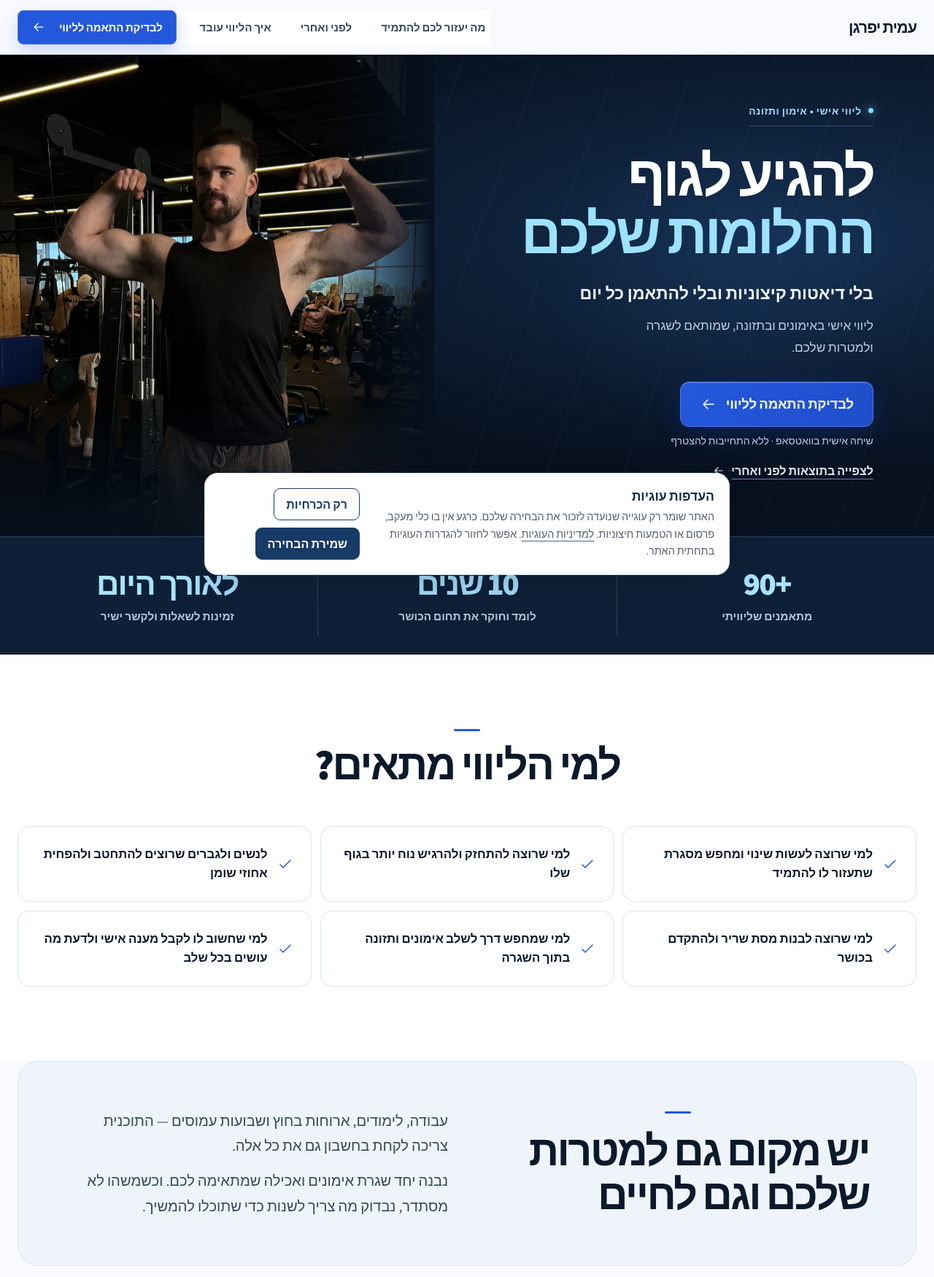
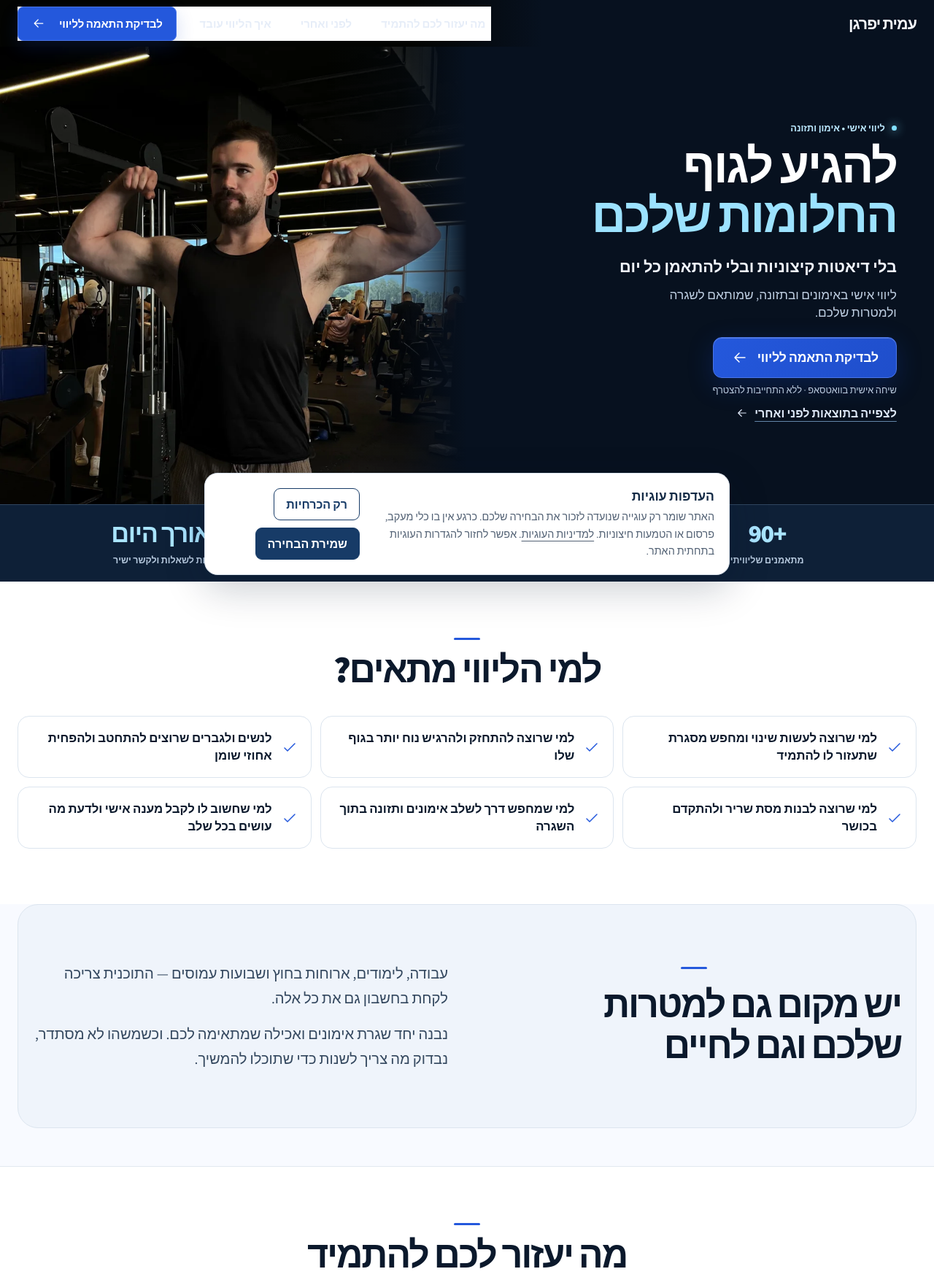
Before and after one commit to amiti00111-cpu/amitifargan, a website built with Vite: page index.html in a window 1280 px wide. Shown: the top 1750 px of the page at 73% size. Built offline with nearby package versions, Linux system fonts and the light colour scheme.

Commit message:
Mobile-first photo-led hero and sampled dark header

```diff
--- a/src/premium.css
+++ b/src/premium.css
@@ -453,3 +453,97 @@ body {background:#f8faff;color:#0b192c;}
   .premium-carousel-bar {gap:8px;text-align:center;}
 }
 @media(max-width:374px){.hero h1{font-size:2.42rem;}.result-frame{height:225px;}}
+
+/* Mobile-first 5.0 — photo/header seam sampled from the upper displayed crop. */
+:root {--mf-photo-edge:#030402;--mf-dark:#07111f;}
+.site-header {background:var(--mf-photo-edge);border:0;box-shadow:none;backdrop-filter:none;}
+.site-header .brand {color:#f7f9fc;}
+.site-header .header-nav>a:not(.button) {color:#e6edf8;}
+.site-header .menu-toggle {background:transparent;color:white;border-color:#ffffff40;box-shadow:none;}
+.site-header :focus-visible {outline-color:#bce9ff;}
+.header-inner {height:56px;}
+#top {background:var(--mf-dark);}
+.hero {display:flex;flex-direction:column;width:100%;margin:0;min-height:0;background:var(--mf-dark);border-radius:0;gap:0;isolation:isolate;}
+.hero::before,.hero-copy::before {display:none;}
+.hero-media,.hero-photo .hero-media {order:-1;height:auto;min-height:0;width:100%;aspect-ratio:1.18;max-height:420px;background:var(--mf-photo-edge);mask-image:none;}
+.hero-media>img {object-fit:cover;object-position:50% 25%;filter:none;animation:none;}
+.hero-overlay {background:linear-gradient(0deg,#07111f 0%,#07111f40 12%,transparent 28%);}
+.hero-photo-tag {display:none;}
+.hero-copy {padding:18px 20px 25px;min-height:0;text-align:center;align-items:center;gap:0;}
+.hero-kicker {font-size:.8rem;letter-spacing:0;border:0;padding:0;margin:0 0 9px;color:#bce9ff;}
+.hero h1 {font-size:clamp(2.08rem,9.2vw,3.55rem);line-height:1.04;letter-spacing:-.035em;margin:0;}
+.hero-subtitle {font-size:clamp(1.01rem,4.35vw,1.22rem);line-height:1.35;margin:11px 0 0;}
+.hero-description {font-size:1rem;line-height:1.4;margin:7px 0 0;max-width:35ch;}
+.hero-button {width:100%;min-height:52px;margin:16px 0 0;justify-content:center;font-size:1.1rem;}
+.signature-contact-note {font-size:.8rem;margin:8px 0 0;}
+.hero-secondary {min-height:44px;margin:0;display:flex;align-items:center;justify-content:center;}
+.signature-proof-wrap {background:#0e2037;}
+.premium-proof {width:calc(100% - 24px);padding:12px 0;gap:0;}
+.premium-proof>div {padding:8px 5px;}
+.premium-proof strong {font-size:clamp(1.25rem,5vw,2.15rem);}
+.premium-proof span {font-size:.78rem;}
+.container {width:min(1240px,calc(100% - 32px));}
+.hero.container {width:100%;}
+.section {padding-block:52px;}
+.section-heading {margin-bottom:25px;gap:12px;}
+.section-heading h2,.problem h2 {font-size:clamp(1.95rem,7.3vw,3.15rem);line-height:1.12;}
+.problem {padding:27px 20px;margin-block:0 52px;}
+.audience-grid,.feature-grid,.coaching-work-grid,.process-grid {grid-template-columns:minmax(0,1fr);gap:12px;}
+.audience-grid li,.feature-card,.coaching-work-card,.process-step {min-width:0;min-height:0;}
+.audience-grid li {padding:17px;line-height:1.45;}
+.feature-card {padding:19px 36px 19px 18px;gap:12px;}
+.coaching-work-card {padding:19px;}
+.result-pair {grid-template-columns:repeat(2,minmax(0,1fr));}
+.result-frame {height:clamp(210px,67vw,380px);}
+.results .section-heading h2 {font-size:clamp(2.1rem,8vw,4rem);}
+.results .results-help {line-height:1.5;}
+.premium-app-copy h2 {font-size:clamp(2.2rem,8.2vw,4rem);}
+.benefits {padding-top:0;}
+.cookie-banner {max-height:45dvh;overflow:auto;}
+@media(max-width:767px) {
+ .site-header .header-nav {background:#0c1b30;border-color:#3a4a60;}
+ .site-header .header-nav>a:not(.button) {color:#f0f4fc;min-height:44px;}
+ .hero-copy {width:100%;}
+ .hero-media,.hero-photo .hero-media {max-height:min(36vh,380px);}
+ .premium-app-layout,.cta-inner {grid-template-columns:minmax(0,1fr);}
+ .hero h1 span {display:inline;}
+ .hero h1 span:last-child {display:block;}
+}
+@media(max-width:374px) {
+ .header-inner {height:54px;}
+ .hero-copy {padding:13px 16px 18px;}
+ .hero h1 {font-size:2.05rem;}
+ .hero-kicker {margin-bottom:7px;}
+ .hero-media,.hero-photo .hero-media {max-height:min(34vh,280px);}
+ .hero-description {font-size:.94rem;}
+ .hero-button {margin-top:12px;}
+ .premium-proof span {font-size:.72rem;}
+}
+@media(min-width:768px) {
+ .header-inner {height:64px;}
+ .site-header {background:linear-gradient(90deg,#030402 0%,#030402 44%,#07111f 58%,#07111f 100%);}
+ .hero {display:grid;grid-template-columns:minmax(0,1fr) minmax(0,1fr);min-height:0;}
+ .hero-copy {grid-column:1;grid-row:1;text-align:right;align-items:flex-start;justify-content:center;padding:clamp(25px,4vw,68px);min-height:0;}
+ .hero h1 {font-size:clamp(2.7rem,5.1vw,5.8rem);}
+ .hero-description {max-width:40ch;font-size:1.08rem;}
+ .hero-subtitle {font-size:clamp(1.12rem,1.7vw,1.5rem);margin-top:22px;}
+ .hero-description {margin-top:12px;}
+ .hero-button {width:auto;padding-inline:24px;min-height:56px;margin-top:22px;}
+ .hero-secondary {justify-content:flex-start;}
+ .hero-media,.hero-photo .hero-media {grid-column:2;grid-row:1;order:0;width:100%;height:100%;aspect-ratio:auto;min-height:clamp(490px,49vw,690px);max-height:none;}
+ .hero-media>img {object-position:50% 25%;}
+ .hero-overlay {background:linear-gradient(270deg,#07111f 0%,#07111f40 14%,transparent 30%);}
+ .section {padding-block:clamp(65px,6vw,96px);}
+ .container {width:min(1240px,calc(100% - 48px));}
+ .section-heading {margin-bottom:36px;}
+ .audience-grid,.feature-grid,.coaching-work-grid,.process-grid {grid-template-columns:repeat(2,minmax(0,1fr));}
+ .process-grid {grid-template-columns:repeat(3,minmax(0,1fr));}
+ .result-frame {height:clamp(390px,45vw,600px);}
+ .benefits {padding-top:0;}
+ .premium-proof {width:min(1240px,calc(100% - 48px));}
+}
+@media(min-width:1024px) {
+ .audience-grid,.coaching-work-grid {grid-template-columns:repeat(3,minmax(0,1fr));}
+ .feature-grid {grid-template-columns:repeat(4,minmax(0,1fr));}
+}
+@media(prefers-reduced-motion:reduce){.hero-copy>*,.hero-media>img{animation:none!important;}}
```
